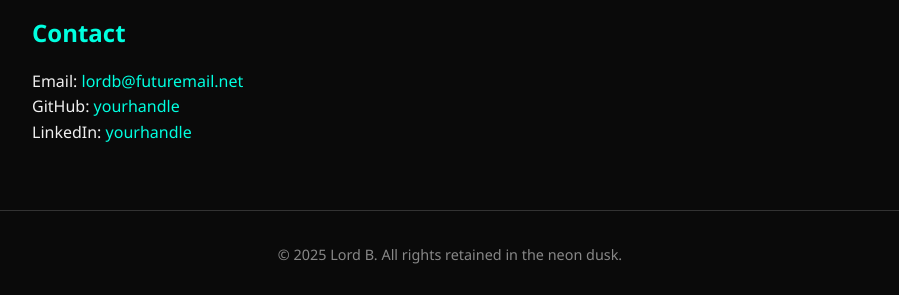
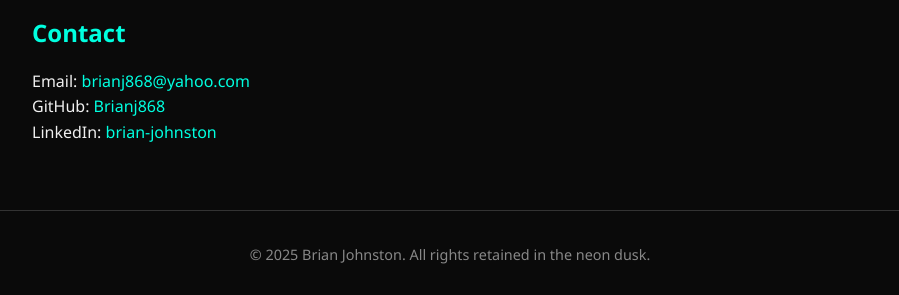
Before and after one commit to Brianj868/Brianj868.github.io, a plain HTML site: page index.html in a window 1280 px wide. Shown: the part 1708-2003 px from the top of the page, without its empty margins (190-1089 px from the left). Drawn offline with Linux system fonts and the light colour scheme.

Commit message:
added contact links

```diff
--- a/index.html
+++ b/index.html
@@ -135,13 +135,13 @@
 
   <section id="contact">
     <h2>Contact</h2>
-    <p>Email: <a href="mailto:lordb@futuremail.net">lordb@futuremail.net</a></p>
-    <p>GitHub: <a href="https://github.com/yourhandle" target="_blank">yourhandle</a></p>
-    <p>LinkedIn: <a href="https://linkedin.com/in/yourhandle" target="_blank">yourhandle</a></p>
+    <p>Email: <a href="mailto:brianj868@yahoo.com">brianj868@yahoo.com</a></p>
+    <p>GitHub: <a href="https://github.com/brianj868" target="_blank">Brianj868</a></p>
+    <p>LinkedIn: <a href="www.linkedin.com/in/brian-johnston-960411157" target="_blank">brian-johnston</a></p>
   </section>
 
   <footer>
-    &copy; 2025 Lord B. All rights retained in the neon dusk.
+    &copy; 2025 Brian Johnston. All rights retained in the neon dusk.
   </footer>
 
 </body>
```
